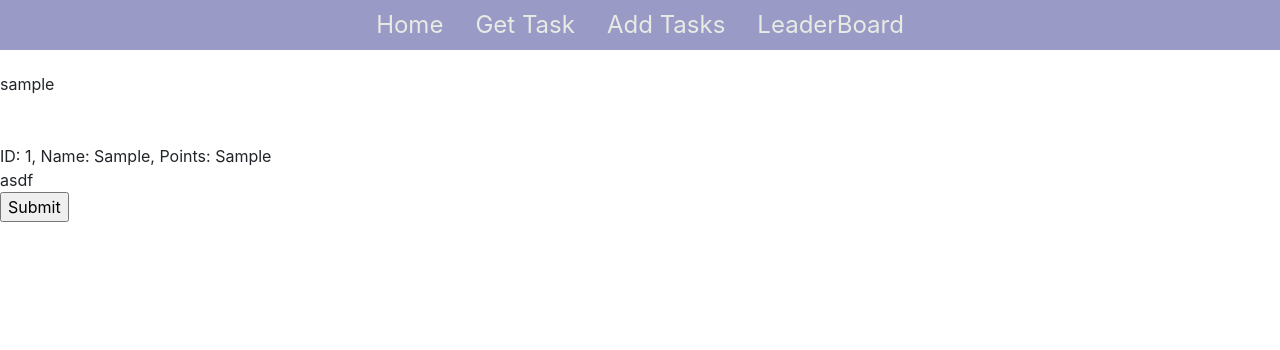
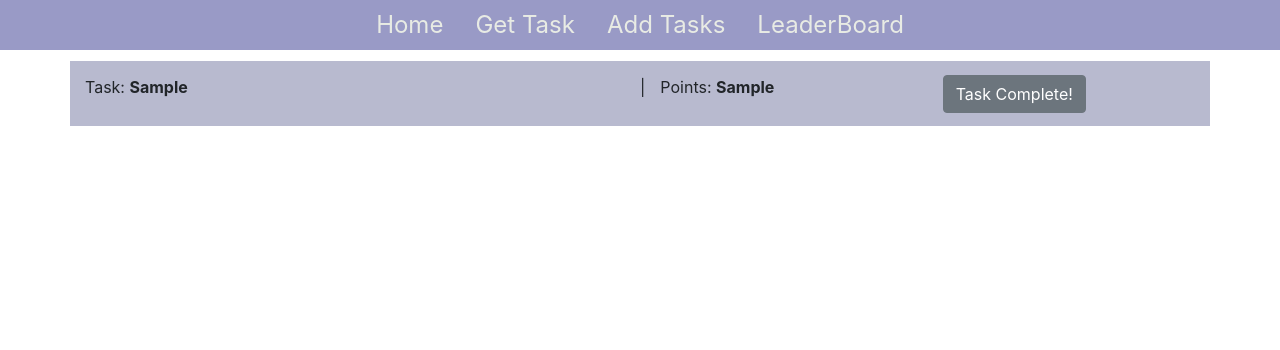
Before and after one commit to Treyson-Grange/IntextroJourney, a PHP site: page /get-task.php in a window 1280 px wide. Shown: the top 350 px of the page. Run offline with PHP 8.4, Linux system fonts and the light colour scheme; the visitor is signed in with stand-in values (Sample User, id 1); tables that the repository leaves empty or names only in its code hold one stand-in row (values such as "Sample post").

Commit message:
styled, added leaderboard functionality

```diff
--- a/add-tasks.php
+++ b/add-tasks.php
@@ -36,8 +36,8 @@
                 <input type="text" name="task" id="task"><br></br>
                 <label for="points">Points:<br></label>
                 <input type="number" name="points" id="points"><br></br>
-                <label for="test">Test:<br></label>
-                <input type="text" name="test" id="test"><br></br>
+
+                <input type="hidden" name="test" id="test"><br></br>
                 <input type="submit" name="submit" id="submit">
             </form>
         </div>
--- a/get-task.php
+++ b/get-task.php
@@ -32,7 +32,8 @@
 
     </nav>' . $_SESSION['username'];
     }
-    echo "<br><br><br>" .  $_SESSION["username"];
+    echo "<br>";
+
 
 
 
@@ -51,13 +52,9 @@
         while ($row = $result->fetch_assoc()) {
             $data[] = $row;
         }
-        foreach ($data as $row) {
-            echo "<br><br><br>" .  "ID: " . $row["id"] . ", Name: " . $row["task"] . ", Points: " . $row["points"] . "<br>";
-        }
+
 
         return $data;
-
-
     }
 
     function getPoint() {
@@ -65,15 +62,31 @@
     }
 
     $rows = fetchRandom();
-    echo "asdf";
 
     foreach ($rows as $row) {
         $rowrow = $row["points"];
+        $task = $row["task"];
     }
     ?>
 
     <form action="connect.php" method="POST">
-        <input type="submit" id="subm" name="taskcomplete">
+    </br>
+        <div class="container">
+            <div class="row align-items-start">
+                <div style="justify-content: right;" class="col-lg-6">
+                    Task: <b><?php echo $task; ?></b>
+                </div>
+                |
+                <div class="col">
+                    Points: <b><?php echo $rowrow ?></b>
+                </div>
+                <div class="col">
+                    <button type="submit" id="subm" name="taskcomplete" class="btn btn-secondary">Task Complete!</button>
+                </div>
+            </div>
+        </div>
+
+
         <input type="hidden" id="points" name="points" value="<?php echo $rowrow ?>">
 
     </form>
--- a/styles.css
+++ b/styles.css
@@ -55,11 +55,18 @@
     justify-self: right;
     align-items: right;
 }
+.user h1 {
+    background-color: #7a7cff;
+    margin: 10pt;
+    padding: 10pt;
+}
 /*
 COLOR PALETTE
+#7a7cff
 #a4a99e
 #999ac6
 #b8bacf
 #d2d5dd
 #e8ebe4
+#d4af37
 */
```
Also changed, not shown: index.php (+0 -7 lines), leaderboard.php (+11 -4 lines), README.md, 1 other file.
